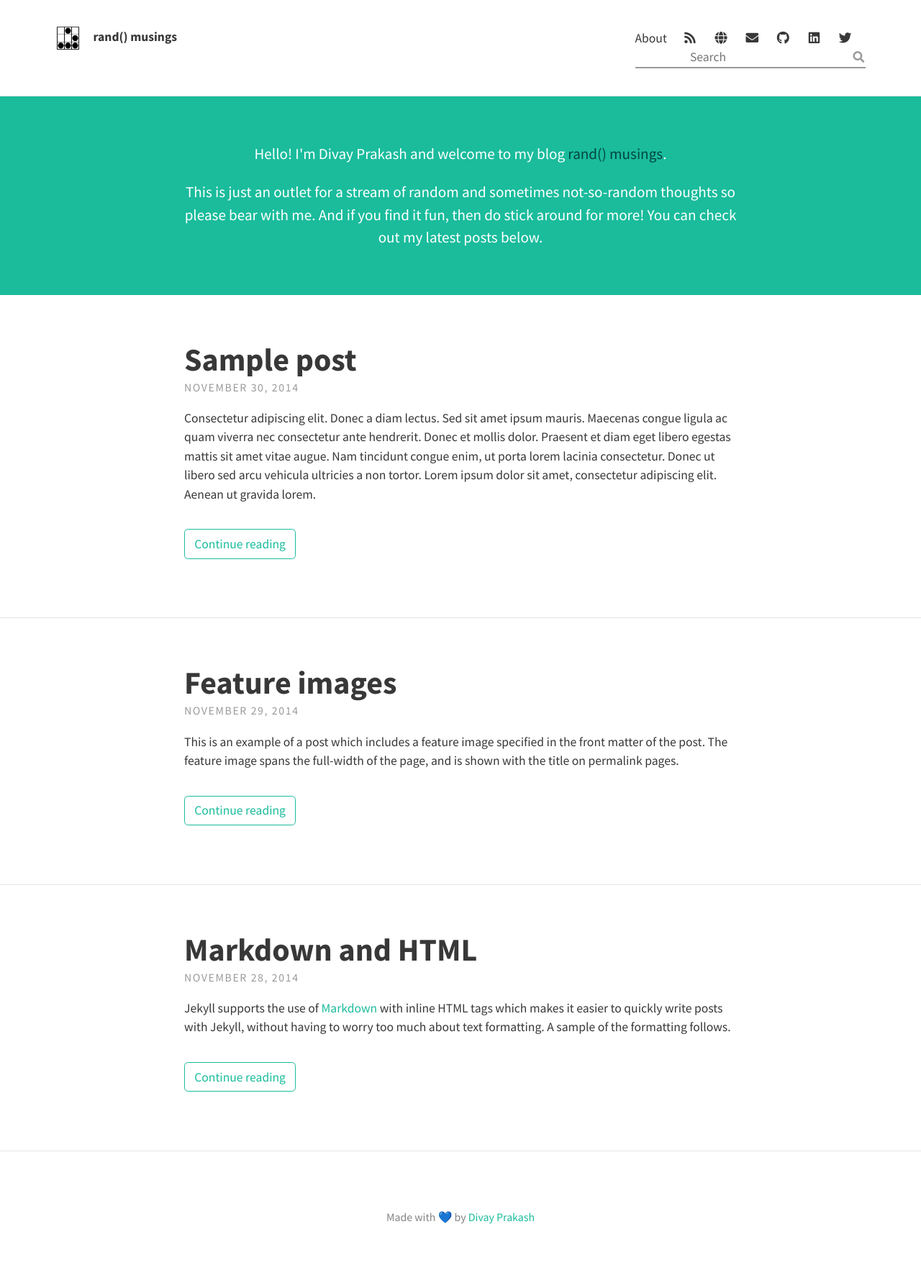
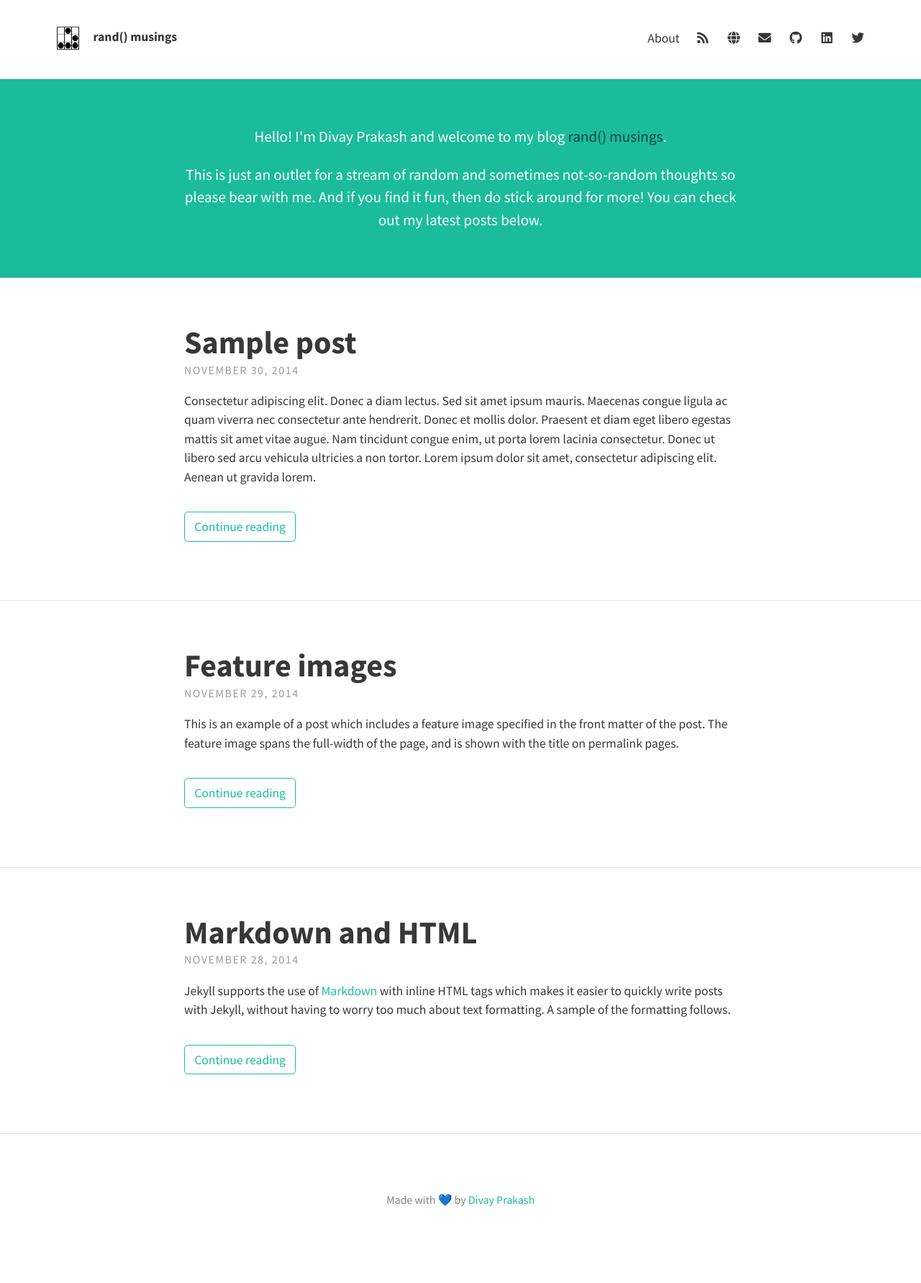
Before and after one commit to divayprakash/old-blog-2, a Jekyll site: the page built from index.html, in a window 1280 px wide. Shown: the whole page at 72% size. Built offline with Jekyll 4.4.1, drawn with Linux system fonts in a browser that asks for light colours; nearby versions of some CDN libraries; the list of posts is cut into pages by our own code; after the commit the page ends 1759 px from its top, so only the background shows below that.

Commit message:
Disable search and fix Twitter link

```diff
--- a/_config.yml
+++ b/_config.yml
@@ -45,7 +45,7 @@ theme_settings:
   stack_exchange:  # Full URL
   steam:
   tumblr:
-  twitter: divayprakash3
+  twitter: divayprakash0
   wordpress:
   youtube:
 
@@ -53,7 +53,7 @@ theme_settings:
   google_analytics: # Tracking ID, e.g. "UA-000000-01"
   disqus_shortname:
   katex: true # Enable if using math markup
-  search: true # Enable the search feature
+  search: false # Enable the search feature
 
   # Localization strings
   str_follow_on: "Follow me on"
```
